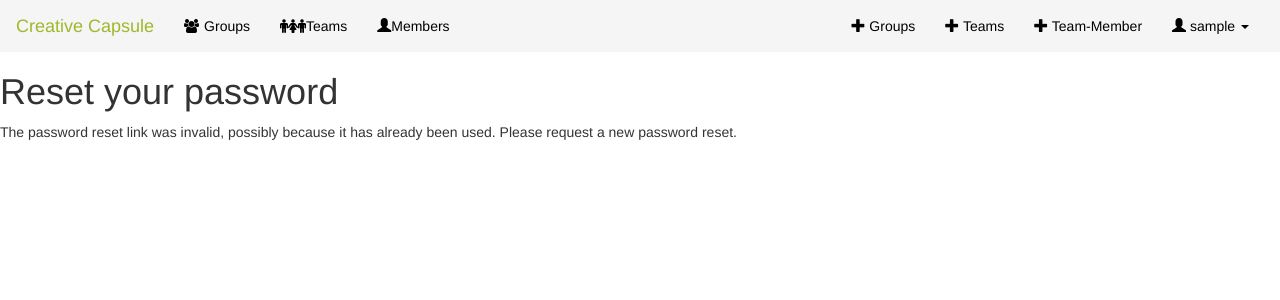
After one commit to aamod0611/OrganizationApp, a Django app: page /password-reset/confirm/1/1/ in a window 1280 px wide. The commit adds this page. Shown: the top 300 px of the page. Run offline with Django 3.2, Linux system fonts and the light colour scheme; the visitor is signed in with stand-in values (Sample User, id 1); some libraries are stand-ins or nearby versions.

Commit message:
Done Email  sending from gmail and implemented profile in navbar(change password)

```diff
--- a/cci/urls.py
+++ b/cci/urls.py
@@ -17,11 +17,20 @@ from django.conf.urls import include, url
 from django.contrib import admin
 from django.conf import settings
 from django.conf.urls.static import static
+from django.contrib.auth.views import login, password_reset, password_reset_done,password_reset_confirm,password_reset_complete
 
 urlpatterns = [
     url(r'', include('main.urls')),
     url(r'^main/', include('main.urls')),
     url(r'^admin/', admin.site.urls),
+
+    url(r'^main/password-reset/$', password_reset, name='password_reset'),
+    url(r'^password-reset/done/$', password_reset_done, name='password_reset_done'),
+    url(r'^password-reset/confirm/(?P<uidb64>[-\w]+)/(?P<token>[-\w]+)/$',
+        password_reset_confirm, name='password_reset_confirm'),
+    url(r'^password-reset/complete/$', password_reset_complete,
+        name='password_reset_complete'),
+
 ]
 if settings.DEBUG:
     urlpatterns += static(settings.STATIC_URL, document_root=settings.STATIC_ROOT)
--- a/main/static/style.css
+++ b/main/static/style.css
@@ -390,3 +390,7 @@ margin-top: 40px;
 .helptext{
     display: none;
     }
+.navbar-inverse .navbar-nav>.open>a, .navbar-inverse .navbar-nav>.open>a:focus, .navbar-inverse .navbar-nav>.open>a:hover {
+    color: #9EB929;
+    background-color: transparent;
+}
--- a/main/templates/Login.html
+++ b/main/templates/Login.html
@@ -21,6 +21,9 @@
     <input class="grp-btn1 login-btn"  type="submit" value="Login"/>
             </div>
 <div class="clearfix mobile has-sms">
+  <p><a href="{% url 'password_reset' %}">Forgotten your password?</a></p>
+ </div>
+<div class="clearfix mobile has-sms">
     <p class="signup-helper">
       New to Cci?
       <a id="login-signup-link" href="{% url 'main:registration' %}">Create an account »</a>
--- a/main/templates/base.html
+++ b/main/templates/base.html
@@ -52,7 +52,16 @@
         {% else %}
         {% endif %}
         {% if user.is_authenticated %}
-        <li><a href="/logout/"><span class="glyphicon glyphicon-log-out logoutglyp"></span>Logout</a></li>
+
+      <li class="dropdown">
+        <a class="dropdown-toggle" data-toggle="dropdown" href="#"><span class="glyphicon glyphicon-user"></span> {{ user.username }}
+        <span class="caret"></span></a>
+        <ul class="dropdown-menu">
+          <li><a href="/logout/">Logout</a></li>
+          <li><a href="{% url 'main:change_password' %}">Change password</a></li>
+        </ul>
+      </li>
+
 
 {% else %}
         <!--<li><a href="{% url 'main:Login' %}"><span class="glyphicon glyphicon-log-in"></span> Login</a></li>-->
--- /dev/null
+++ b/main/templates/registration/password_reset_complete.html
@@ -0,0 +1,5 @@
+{% extends "base.html" %}
+{% block body %}
+    <h1>Password set</h1>
+    <p>Your password has been set. You can <a href="{% url 'main:Login' %}">log in now</a></p>
+{% endblock %}
--- /dev/null
+++ b/main/templates/registration/password_reset_confirm.html
@@ -0,0 +1,15 @@
+{% extends "base.html" %}
+
+{% block body %}
+    <h1>Reset your password</h1>
+    {% if validlink %}
+        <p>Please enter your new password twice:</p>
+        <form action="." method="post">
+            {{ form.as_p }}
+            {% csrf_token %}
+            <p><input type="submit" value="Change my password" /></p>
+        </form>
+    {% else %}
+        <p>The password reset link was invalid, possibly because it has already been used. Please request a new password reset.</p>
+    {% endif %}
+{% endblock %}
--- /dev/null
+++ b/main/templates/registration/password_reset_done.html
@@ -0,0 +1,6 @@
+{% extends "base.html" %}
+{% block body %}
+    <h1>Reset your password</h1>
+    <p>We've emailed you instructions for setting your password.</p>
+    <p>If you don't receive an email, please make sure you've entered the address you registered with.</p>
+{% endblock %}
--- a/main/urls.py
+++ b/main/urls.py
@@ -2,18 +2,19 @@ from django.conf.urls import url
 from django.contrib.auth.decorators import login_required
 from django.contrib.auth.decorators import permission_required
 from . import views
-from django.contrib.auth.views import login
+from django.contrib.auth.views import login, password_reset, password_reset_done
 from django.contrib.auth.decorators import user_passes_test
+from django.contrib.auth import views as auth_views
 
 app_name = 'main'
 
 urlpatterns = [
         #url(r'^$', views.IndexView.as_view(), name='index'),
-
         url(r'^main/registraion/$', views.UserFormView.as_view(), name='registration'),
         url(r'^password/$', views.change_password, name='change_password'),
         url(r'^main/index/search/?$', login_required(views.search), name='search'),
         url(r'^main/index/$', login_required(views.IndexView.as_view()), name='index'),
+
 
         url(r'^(?P<pk>[0-9]+)$', login_required(views.DetailView.as_view()), name='details'),
         #url(r'^(?P<pk>[0-9]+)$', views.DetailView.as_view(), name='details'),
```
Also changed, not shown: cci/settings.py (+12 -2 lines), main/templates/index.html (+4 -3 lines), main/templates/registration/password_reset_email.html (added, +22 -0 lines), main/templates/registration/password_reset_form.html (added, +11 -0 lines), main/forms.py (line endings or trailing spaces).
